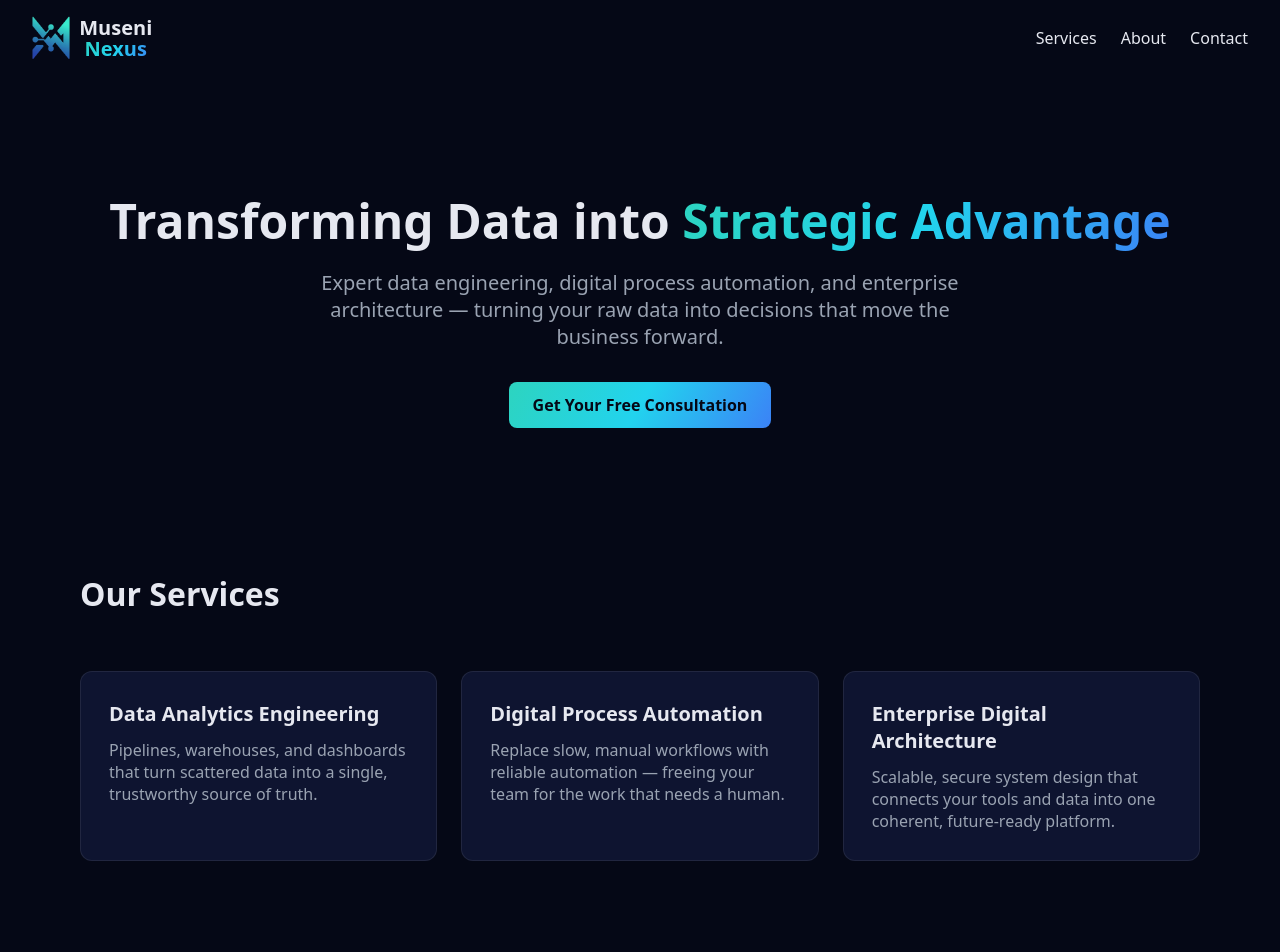
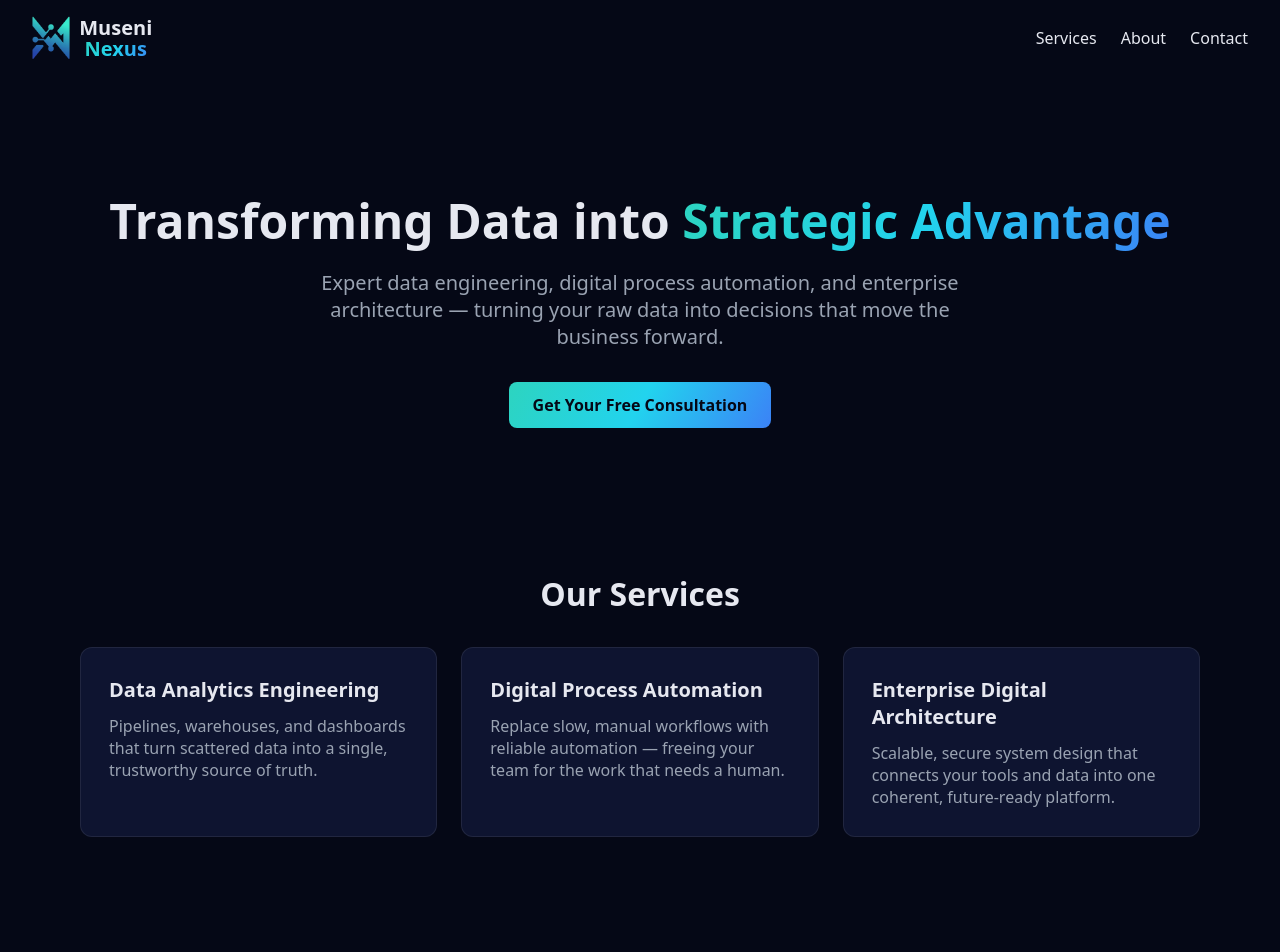
Before and after one commit to Chisom-TR/museni-nexus, a Next.js app: page / in a window 1280 px wide. Shown: the top 952 px of the page. Built offline with nearby package versions, Linux system fonts and the light colour scheme.

Commit message:
Remove duplicate .services rule so heading centers

```diff
--- a/app/globals.css
+++ b/app/globals.css
@@ -87,15 +87,6 @@ p {
   color: #22d3ee;        /* brand cyan when hovered */
 }
 
-.services {
-  display: flex;        /* the three cards become a row */
-  flex-wrap: wrap;      /* ...but allowed to wrap onto new lines */
-  gap: 1.5rem;          /* space between cards */
-  max-width: 70rem;     /* don't let the row get too wide */
-  margin: 0 auto;       /* center the whole section */
-  padding: 4rem 2rem;   /* space above/below and on the sides */
-}
-
 .card {
   flex: 1;              /* each card grows to take an EQUAL share */
   min-width: 260px;     /* ...but never thinner than this */
```
